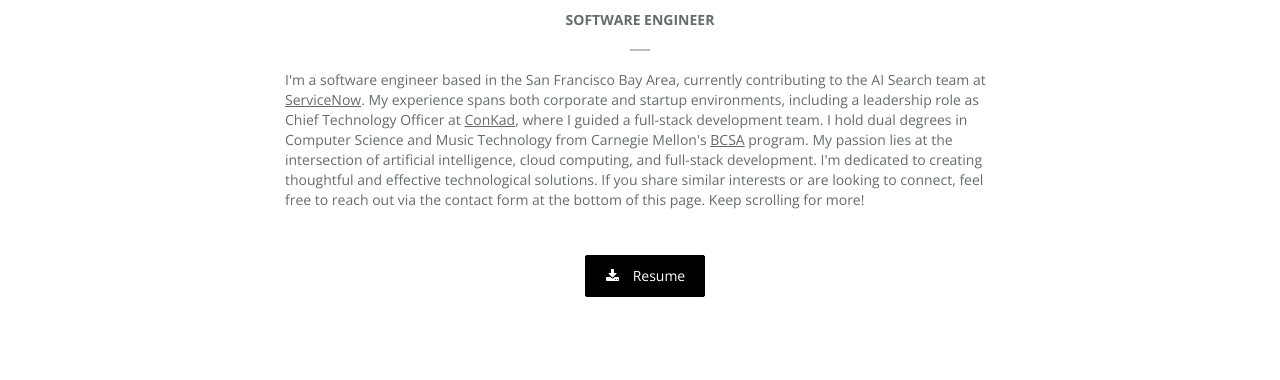
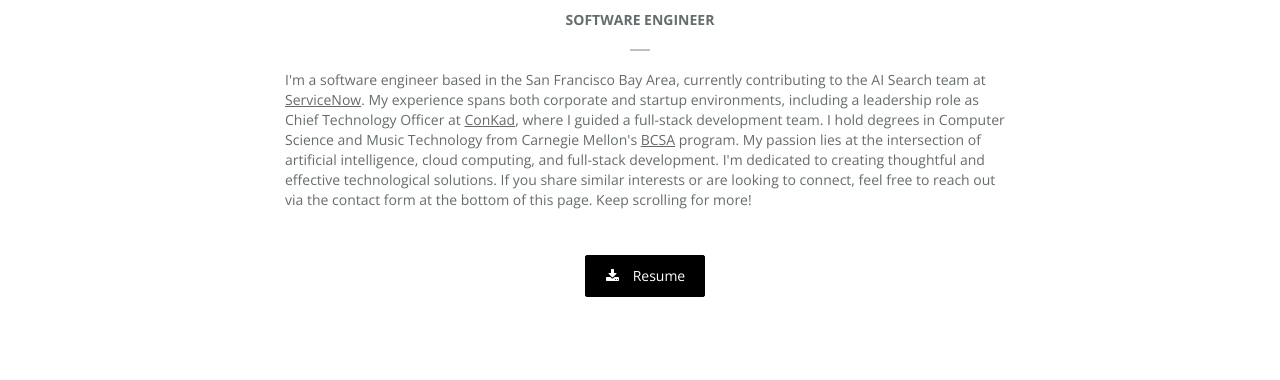
Before and after one commit to connormaas/personal-website, a plain HTML site: page index.html in a window 1280 px wide. Shown: the part 420-800 px from the top of the page. Drawn offline with nearby package versions, Linux system fonts and the light colour scheme; files whose address does not match are found by name.

Commit message:
small update and added new resume

```diff
--- a/index.html
+++ b/index.html
@@ -86,7 +86,7 @@
       </div>
       <div class="col-md-8 col-md-offset-2">
         <div class="about-text">
-          <p>I'm a software engineer based in the San Francisco Bay Area, currently contributing to the AI Search team at <a target="_blank" style="color: #696969; text-decoration: underline;" href="https://www.servicenow.com">ServiceNow</a>. My experience spans both corporate and startup environments, including a leadership role as Chief Technology Officer at <a target="_blank" style="color: #696969; text-decoration: underline;" href="https://conkadbusinessgroup.com">ConKad</a>, where I guided a full-stack development team. I hold dual degrees in Computer Science and Music Technology from Carnegie Mellon's <a target="_blank" style="color: #696969; text-decoration: underline;" href="https://www.cmu.edu/interdisciplinary/programs/bcsa.html">BCSA</a> program. My passion lies at the intersection of artificial intelligence, cloud computing, and full-stack development. I'm dedicated to creating thoughtful and effective technological solutions. If you share similar interests or are looking to connect, feel free to reach out via the contact form at the bottom of this page. Keep scrolling for more!</p>
+          <p>I'm a software engineer based in the San Francisco Bay Area, currently contributing to the AI Search team at <a target="_blank" style="color: #696969; text-decoration: underline;" href="https://www.servicenow.com">ServiceNow</a>. My experience spans both corporate and startup environments, including a leadership role as Chief Technology Officer at <a target="_blank" style="color: #696969; text-decoration: underline;" href="https://conkadbusinessgroup.com">ConKad</a>, where I guided a full-stack development team. I hold degrees in Computer Science and Music Technology from Carnegie Mellon's <a target="_blank" style="color: #696969; text-decoration: underline;" href="https://www.cmu.edu/interdisciplinary/programs/bcsa.html">BCSA</a> program. My passion lies at the intersection of artificial intelligence, cloud computing, and full-stack development. I'm dedicated to creating thoughtful and effective technological solutions. If you share similar interests or are looking to connect, feel free to reach out via the contact form at the bottom of this page. Keep scrolling for more!</p>
           <div style="margin-bottom: 10px; padding-top: 25px"> <!-- Equivalent to the hidden div's margin -->
             <div style="display: flex; justify-content: center; gap: 10px; text-align: center;"> <!-- Flex container -->
                 <a id="downloadpdf" data-file="files/resume.pdf" data-name="ConnorMaas_Resume.pdf" class="btn btn-primary" style="width: 120px; border-radius: 2px;">
```
Also changed, not shown: 1 other file.
